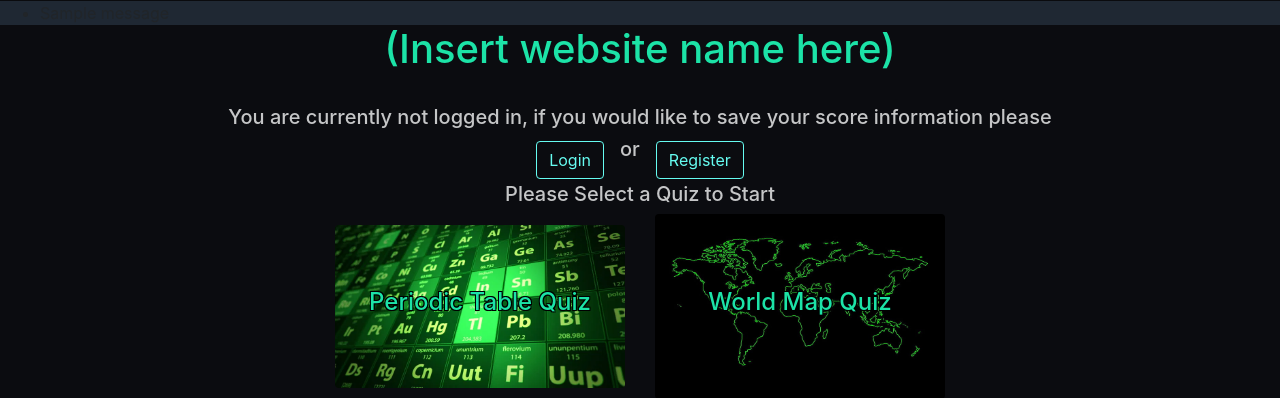
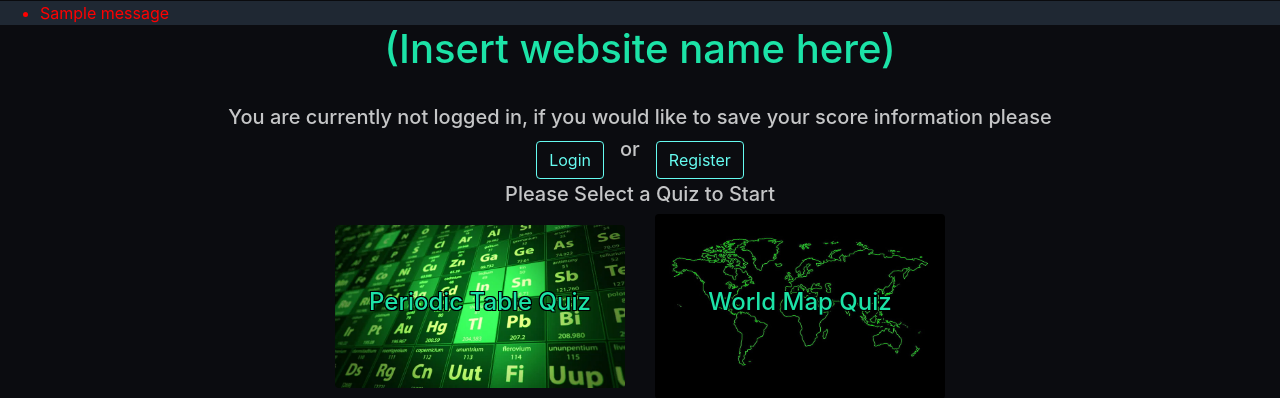
Before and after one commit to Ishi01/CITS5505Group41Project, a Flask app: page / in a window 1280 px wide. Shown: the part 60-458 px from the top of the page. Run offline with Flask 3, Linux system fonts and the light colour scheme; tables that the repository leaves empty hold one stand-in row (values such as "Sample post"); one stand-in notice (Sample message) is shown.

Commit message:
style the flash message for clearness

```diff
--- a/app/templates/base.html
+++ b/app/templates/base.html
@@ -47,12 +47,10 @@
         {% if messages %}
         <ul>
             {% for message in messages %}
-            <li>{{ message }}</li>
+            <li style="color: red;">{{ message }}</li>
             {% endfor %}
         </ul>
         {% endif %}
-        {% endwith %}
+    {% endwith %}
     {% block content %}{% endblock %}
-
-    </body>
     </html>
```
